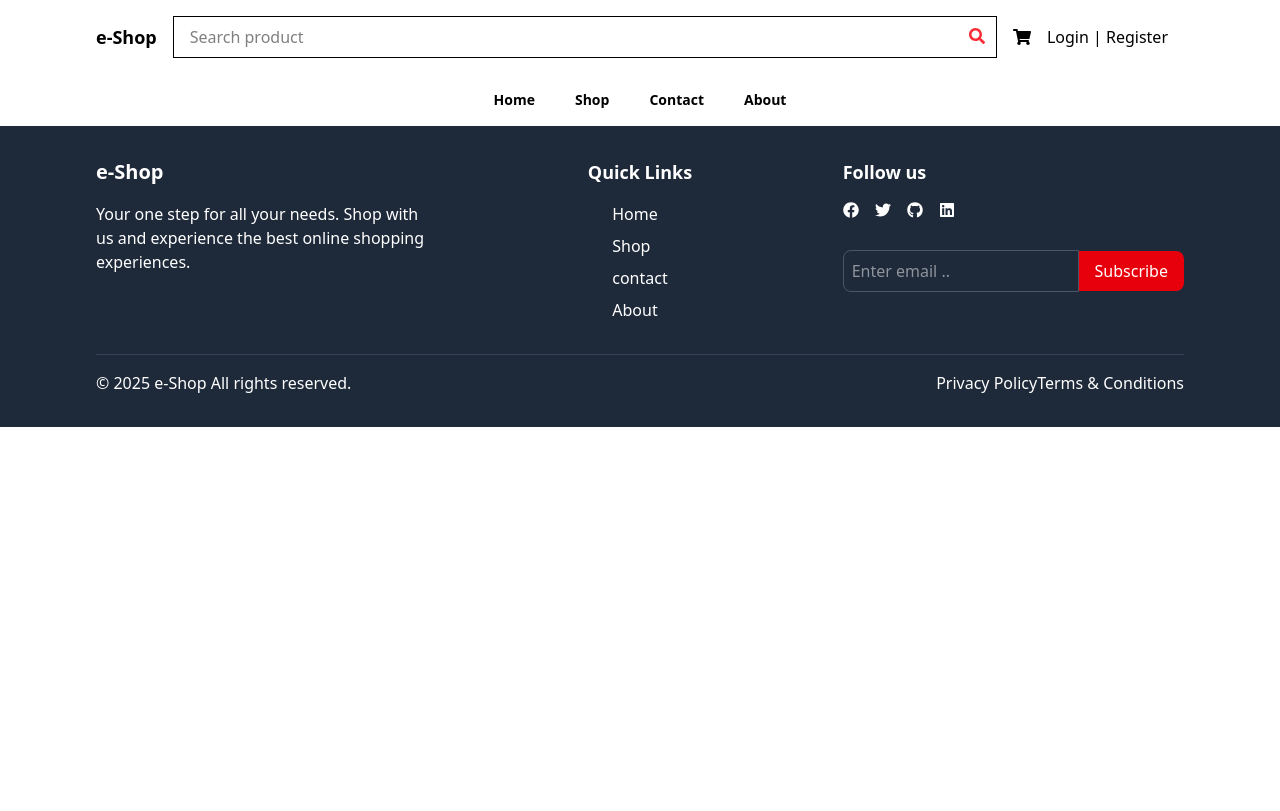
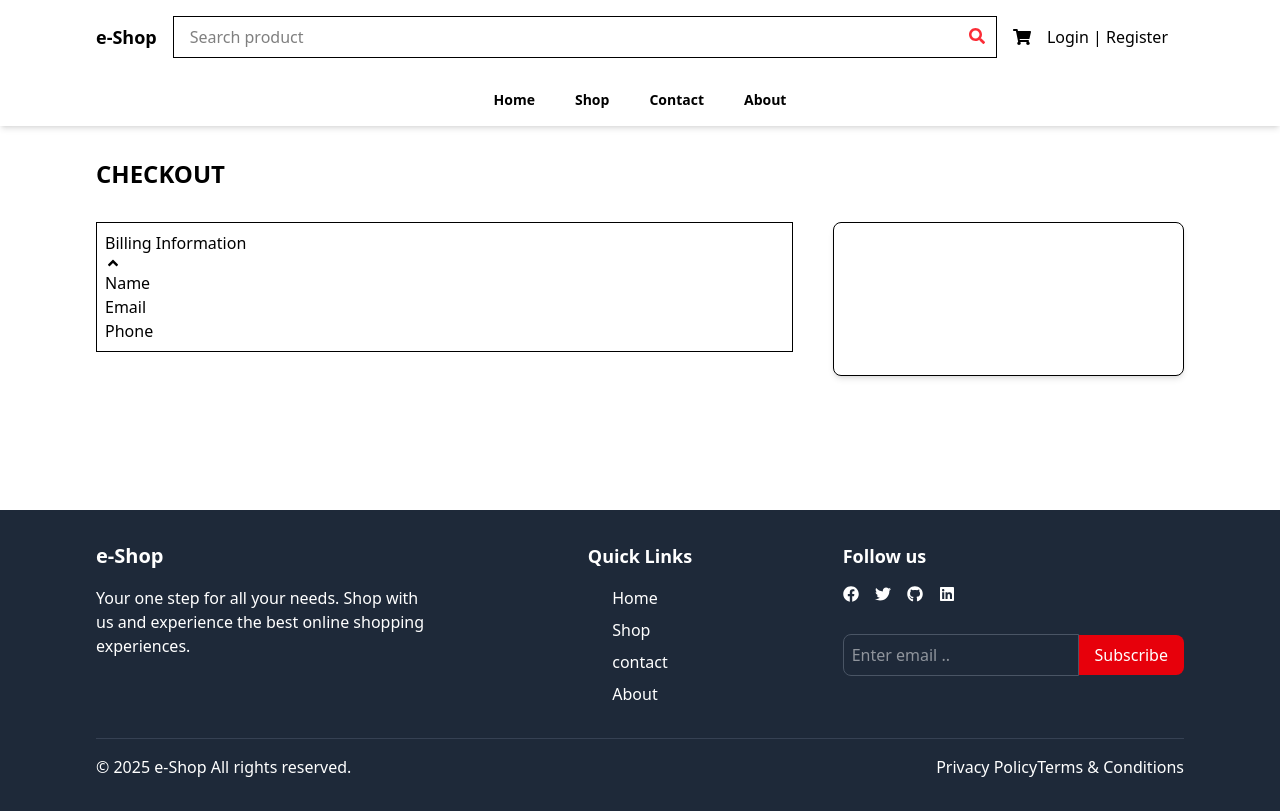
Before and after one commit to Blissmal/Ecommerce-react-js-redux-toolkit, a React (Vite) app: page /checkout in a window 1280 px wide. Built offline with nearby package versions, Linux system fonts and the light colour scheme.

Commit message:
Added first checkout info

```diff
--- a/src/pages/Checkout.jsx
+++ b/src/pages/Checkout.jsx
@@ -1,11 +1,43 @@
-import React from 'react'
+import React from "react";
+import { FaAngleUp } from "react-icons/fa";
 
 const Checkout = () => {
   return (
-    <div>
+    <div className="container mx-auto py-8 min-h-96 px-4 md:px-16 lg:px-24">
+      <h3 className="text-2xl font-semibold mb-4">CHECKOUT</h3>
+      <div className="flex flex-col md:flex-row justify-between space-x-10 mt-8">
+        <div className="md:w-2/3">
+          <div className='border p-2 mb-6'>
+            <div>
+                <h3>Billing Information</h3>
+                <FaAngleUp />
+            </div>
+            <div>
+                <div>
+                    <label htmlFor="">Name</label>
+                    <input type="text" />
+                </div>
+            </div>
+            <div>
+                <div>
+                    <label htmlFor="">Email</label>
+                    <input type="text" />
+                </div>
+            </div>
+            <div>
+                <div>
+                    <label htmlFor="">Phone</label>
+                    <input type="text" />
+                </div>
+            </div>
+          </div>
+        </div>
+        <div className="md:w-1/3 bg-white p-6 rounded-lg shadow-md border">
 
+        </div>
+      </div>
     </div>
-  )
-}
+  );
+};
 
-export default Checkout
+export default Checkout;
```
